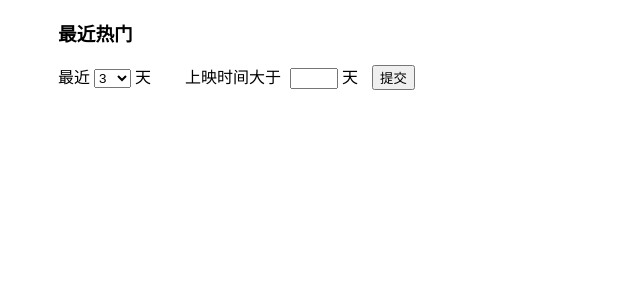
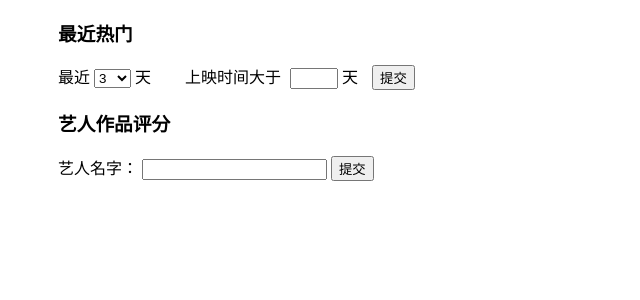
Before and after one commit to xiaobinsun/movietv_filter, a Django app: template movietv/templates/statis.html in a window 1280 px wide. Shown: the top 300 px of the page, without its empty margins (0-640 px from the left). Run offline with Django 3.2, Linux system fonts and the light colour scheme; the template is opened without the code that fills it, so the values that code supplies are empty.

Commit message:
integrate celebrity into Statis Page

```diff
--- a/movietv/static/statis.css
+++ b/movietv/static/statis.css
@@ -1,10 +1,10 @@
-#hotdiv {
+#hotdiv, #celebdiv {
     margin-left: 50px;
 }
 #releasedays {
     margin-left: 30px;
 }
-input {
+#rdays {
     width: 40px;
     margin-left: 5px;
     -moz-appearance: textfield;
--- a/movietv/static/statis.js
+++ b/movietv/static/statis.js
@@ -11,6 +11,13 @@ function buildHotRequest() {
 
     return url;
 }
+function buildCelebRequest() {
+    let url = 'celebrity?';
+    let input = document.querySelector('#names');
+
+    url += 'names=' + input.value.replace(/，/g, ',');
+    return url;
+}
 document.addEventListener('DOMContentLoaded', function(){
     let bton = document.querySelector('#hotsubmit');
 
@@ -18,7 +25,18 @@ document.addEventListener('DOMContentLoaded', function(){
         fetch(buildHotRequest()).
             then((response) => response.text()).
             then((html) => {
-                let div = document.querySelector('#imgdiv');
+                let div = document.querySelector('#hotimg');
+
+                div.innerHTML = html;
+            });
+    });
+
+    bton = document.querySelector('#celebsubmit');
+    bton.addEventListener('click', e => {
+        fetch(buildCelebRequest()).
+            then((response) => response.text()).
+            then((html) => {
+                let div = document.querySelector('#celebimg')
 
                 div.innerHTML = html;
             });
--- a/movietv/templates/statis.html
+++ b/movietv/templates/statis.html
@@ -24,7 +24,17 @@
       <span> 天 </span>
       <button type="button" id="hotsubmit"> 提交 </button>
     </form>
-    <div id="imgdiv">
+    <div id="hotimg">
+    </div>
+  </div>
+  <div id="celebdiv">
+    <h3> 艺人作品评分 </h3>
+    <form id="celebform">
+      <span> 艺人名字：</span>
+      <input type="text" id="names">
+      <button type="button" id="celebsubmit"> 提交 </button>
+    </form>
+    <div id="celebimg">
     </div>
   </div>
 
```
